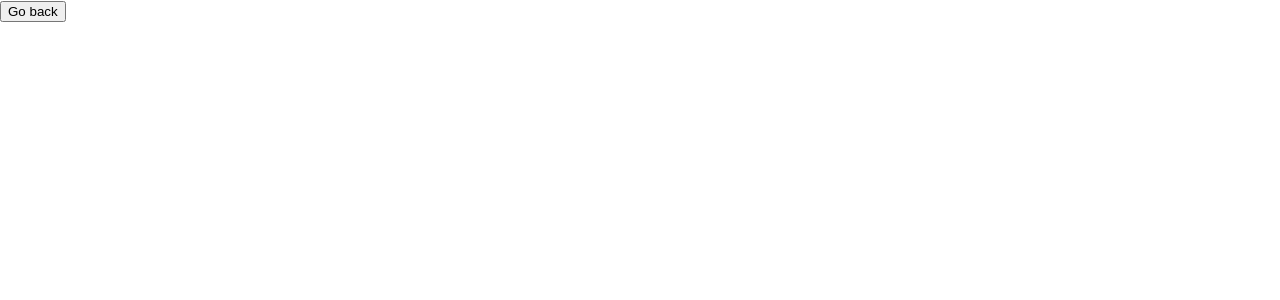
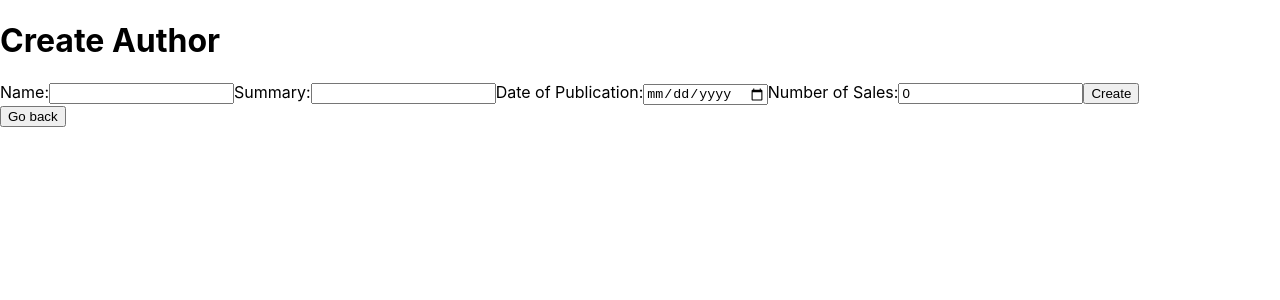
Before and after one commit to ManuelBentjerodt/softwareArchitectureA1, a React (Create React App) app in the folder client/: page /authors/1/books/1/edit in a window 1280 px wide. Before the commit this address had no page. Shown: the top 300 px of the page. Built offline with nearby package versions, Linux system fonts and the light colour scheme; the HTML template or start-up script is replaced by a standard one.

Commit message:
finish edit authors

```diff
--- a/client/src/App.js
+++ b/client/src/App.js
@@ -3,6 +3,7 @@ import { BrowserRouter as Router, Routes, Route } from 'react-router-dom';
 import AuthorIndex from './components/Author/index';
 import AuthorDetails from './components/Author/details';
 import CreateAuthor from './components/Author/create';
+import EditAuthor from './components/Author/edit';
 import BookDetails from './components/Book/details';
 import CreateBook from './components/Book/create';
 import CreateReview from './components/Review/create';
@@ -10,6 +11,8 @@ import GoBack from './components/goBack';
 import Index from './components/index';
 import AuthorsTable from './components/Table/authorsTable';
 import TopRated from './components/Table/topRatedsTable';
+import SearchWindows from './components/Table/searchWindows';
+import EditBook from './components/Book/edit';
 
 
 function App() {
@@ -21,12 +24,17 @@ function App() {
         <Route path="/authors/all" element={<AuthorIndex />} />
         <Route path="/authors/new" element={<CreateAuthor />} />
         <Route path="/authors/:authorId" element={<AuthorDetails />} />
+        <Route path="/authors/:authorId/edit" element={<EditAuthor/>} />
         <Route path="/authors/:authorId/books/:bookId" element={<BookDetails />} />
+        <Route path="/authors/:authorId/books/:bookId/edit" element={<EditBook />} />
         <Route path="/authors/:authorId/books/new" element={<CreateBook />} />
         <Route path="/authors/:authorId/books/:bookId/reviews/new" element={<CreateReview />} />
+
+        <Route path="authorsTable" element={<AuthorsTable/>} />
         <Route path="/books/top" element={<TopRated />} />
 
-        <Route path="authorsTable" element={<AuthorsTable/>} />
+        <Route path="/search" element={<SearchWindows />} />
+
       </Routes>
       <GoBack />
     </Router>
--- a/client/src/components/Author/details.js
+++ b/client/src/components/Author/details.js
@@ -38,6 +38,7 @@ function AuthorDetails() {
         <div>
             <h1>Name: {authorDetails.name}</h1>
             <p>Description: {authorDetails.shortDescription}</p>
+            <Link to={`/authors/${authorId}/edit`}>Edit</Link>
             <h2>books:</h2>
             <ul>
                 {authorDetails.books && authorDetails.books.map(book => (
--- /dev/null
+++ b/client/src/components/Author/edit.js
@@ -0,0 +1,90 @@
+import React, { useState, useEffect } from "react";
+import { useNavigate, useParams } from 'react-router-dom';
+
+const EditAuthor = () => {
+    const navigate = useNavigate();
+    const { authorId } = useParams();
+    const [author, setAuthor] = useState({
+        _id: '',
+        name: '',
+        dateOfBirth: '',
+        countryOfOrigin: '',
+        shortDescription: '',
+        books: [],
+    });
+
+    useEffect(() => {
+        const fetchAuthor = async () => {
+            const response = await fetch(`/api/authors/${authorId}`);
+            const authorData = await response.json();
+            setAuthor(authorData);
+        };
+        fetchAuthor();
+    }, [authorId]);
+
+    const handleChange = e => {
+        setAuthor({
+            ...author,
+            [e.target.name]: e.target.value,
+        });
+    };
+
+    function formatDate(date) {
+        const d = new Date(date);
+        let month = '' + (d.getMonth() + 1);
+        let day = '' + d.getDate();
+        let year = d.getFullYear();
+
+        if (month.length < 2)
+            month = '0' + month;
+        if (day.length < 2)
+            day = '0' + day;
+
+        return [year, month, day].join('-');
+    }
+
+
+    const handleSubmit = e => {
+        e.preventDefault();
+        // Here you would usually send the updated author object to your server or API
+        const updateAuthor = async () => {
+            const response = await fetch(`/api/authors/${authorId}/edit`, {
+                method: 'PATCH',
+                headers: {
+                    'Content-Type': 'application/json',
+                },
+                body: JSON.stringify(author),
+            });
+            const body = await response.json();
+        };
+        updateAuthor();
+        navigate(-1);
+    };
+
+    return (
+        <div>
+            <h1>Edit Author</h1>
+            <form onSubmit={handleSubmit}>
+                <label>
+                    Name:
+                    <input type="text" name="name" value={author.name} onChange={handleChange} required />
+                </label>
+                <label>
+                    Date of Birth:
+                    <input type="date" name="dateOfBirth" value={formatDate(author.dateOfBirth)} onChange={handleChange} required />
+                </label>
+                <label>
+                    Country of Origin:
+                    <input type="text" name="countryOfOrigin" value={author.countryOfOrigin} onChange={handleChange} required />
+                </label>
+                <label>
+                    Short Description:
+                    <textarea name="shortDescription" value={author.shortDescription} onChange={handleChange} required />
+                </label>
+                <button type="submit">Update</button>
+            </form>
+        </div>
+    );
+}
+
+export default EditAuthor;
--- a/client/src/components/Author/index.js
+++ b/client/src/components/Author/index.js
@@ -37,15 +37,14 @@ function AuthorIndex() {
             <ul>
                 {authors.map(author => (
                     <li key={author._id}>
-                        <Link to={`/authors/${author._id}`}>{author.name}</Link>
+                        <Link to={`/authors/${author._id}`}>{author.name} </Link>
+                        <Link to={`/authors/${author._id}/edit`}>Edit</Link>
                         <button onClick={() => handleDelete(author._id)}>Delete</button>
                     </li>
                 ))}
             </ul>
 
-            <Link to={"/authors/new"}>
-                create author
-            </Link>
+            <Link to={"/authors/new"}>create author</Link>
 
         </div>
     );
--- a/client/src/components/Book/details.js
+++ b/client/src/components/Book/details.js
@@ -9,14 +9,11 @@ function BookDetails() {
         const getBookDetails = async () => {
             const response = await fetch(`/api/authors/${authorId}/books/${bookId}`);
             const body = await response.json();
-            console.log(body);
             setBookDetails(body);
+            console.log(body)
         };
+        getBookDetails();
 
-        console.log(bookId);
-
-        getBookDetails();
-        console.log(bookDetails);
     }, [authorId, bookId]);
 
     const handleDelete = async (reviewId) => {
@@ -30,6 +27,7 @@ function BookDetails() {
                 ...bookDetails,
                 reviews: bookDetails.reviews.filter((review) => review._id !== reviewId),
             });
+
         } else {
             console.error('Error deleting review');
         }
@@ -40,14 +38,14 @@ function BookDetails() {
         <div>
             <h1>Name: {bookDetails.name}</h1>
             <p>Dare of publication: {bookDetails.dateOfPublication}</p>
-            <p>Number of sales: {bookDetails.numberOfSales}</p>
-            <h2>Reviews</h2>:
+            <p>Number of sales: {bookDetails.salesPerYear ? bookDetails.salesPerYear.reduce((total, yearSales) => total + yearSales.sales, 0) : 'Loading...'}</p>
+            <h2>Reviews:</h2>
             <ul>
                 {bookDetails.reviews && bookDetails.reviews.map(review => (
                     <li key={review._id}>
                         <p>Review: {review.review}</p>
                         <p>Rating: {review.score}</p>
-                        <p>Up votes: {review.upVotes}</p>
+                        <p>Up votes: {review.number_of_upvotes}</p>
                         <button onClick={() => handleDelete(review._id)}>Delete</button>
                     </li>
                 ))}
--- /dev/null
+++ b/client/src/components/Book/edit.js
@@ -0,0 +1,71 @@
+import React, { useState } from "react";
+import { useNavigate } from 'react-router-dom';
+import { useParams } from 'react-router-dom';
+import { v4 as uuidv4 } from 'uuid';
+
+
+const EditBook = () => {
+    const navigate = useNavigate();
+    const { authorId } = useParams();
+    const [book, setBook] = useState({
+        _id: uuidv4(),
+        name: '',
+        summary: '',
+        dateOfPublication: '',
+        numberOfSales: 0,
+        reviews: [],
+    });
+
+    const handleChange = e => {
+        setBook({
+            ...book,
+            [e.target.name]: e.target.value,
+        });
+    };
+
+    const handleSubmit = e => {
+        e.preventDefault();
+        console.log(authorId);
+        const createBook = async () => {
+            const response = await fetch(`/api/authors/${authorId}/books`, {
+                method: 'PATCH',
+                headers: {
+                    'Content-Type': 'application/json',
+                },
+                body: JSON.stringify(book),
+            });
+            const body = await response.json();
+            console.log(body);
+        };
+        console.log("createBook");
+        createBook();
+        navigate(-1);
+    };
+
+    return (
+        <div>
+            <h1>Create Author</h1>
+            <form onSubmit={handleSubmit}>
+                <label>
+                    Name:
+                    <input type="text" name="name" value={book.name} onChange={handleChange} required />
+                </label>
+                <label>
+                    Summary:
+                    <input type="text" name="summary" value={book.summary} onChange={handleChange} required />
+                </label>
+                <label>
+                    Date of Publication:
+                    <input type="date" name="dateOfPublication" value={book.dateOfPublication} onChange={handleChange} required />
+                </label>
+                <label>
+                    Number of Sales:
+                    <input type="number" name="numberOfSales" value={book.numberOfSales} onChange={handleChange} required />
+                </label>
+                <button type="submit">Create</button>
+            </form>
+        </div>
+    );
+}
+
+export default EditBook;
--- a/client/src/components/Review/create.js
+++ b/client/src/components/Review/create.js
@@ -10,8 +10,8 @@ const CreateReview = () => {
     const [review, setReview] = useState({
         _id: uuidv4(),
         review: '',
-        score: '',
-        upVotes: 0,
+        score: 1,
+        number_of_upvotes: 0,
     });
 
     const handleChange = e => {
@@ -50,7 +50,7 @@ const CreateReview = () => {
                 </label>
                 <label>
                     Score:
-                    <input type="number" name="score" min={1} max={5} defaultValue={1} value={review.score} onChange={handleChange} required />
+                    <input type="number" name="score" min={1} max={5} value={review.score} onChange={handleChange} required />
                 </label>
                 <button type="submit">Create</button>
             </form>
--- /dev/null
+++ b/client/src/components/Table/searchWindows.js
@@ -0,0 +1,14 @@
+import React, { useState, useEffect, useMemo } from 'react'
+import Table from './table';
+
+
+function SearchWindows() {
+
+    return (
+        <div>
+            {/* <Table columns={columnsMemo} data={dataMemo} /> */}
+        </div>
+    );
+}
+
+export default SearchWindows;
--- a/client/src/components/index.js
+++ b/client/src/components/index.js
@@ -9,6 +9,7 @@ function Index() {
             <Link to="/authors/all">Authors list</Link>
             <Link to="/authorsTable">Authors table</Link>
             <Link to="/books/top">Top 10 rated books table</Link>
+            <Link to="/search">Search windows</Link>
             <Populate />
         </div>
     )
```
Also changed, not shown: 1 other file (tests, documents, lock files or other folders).
